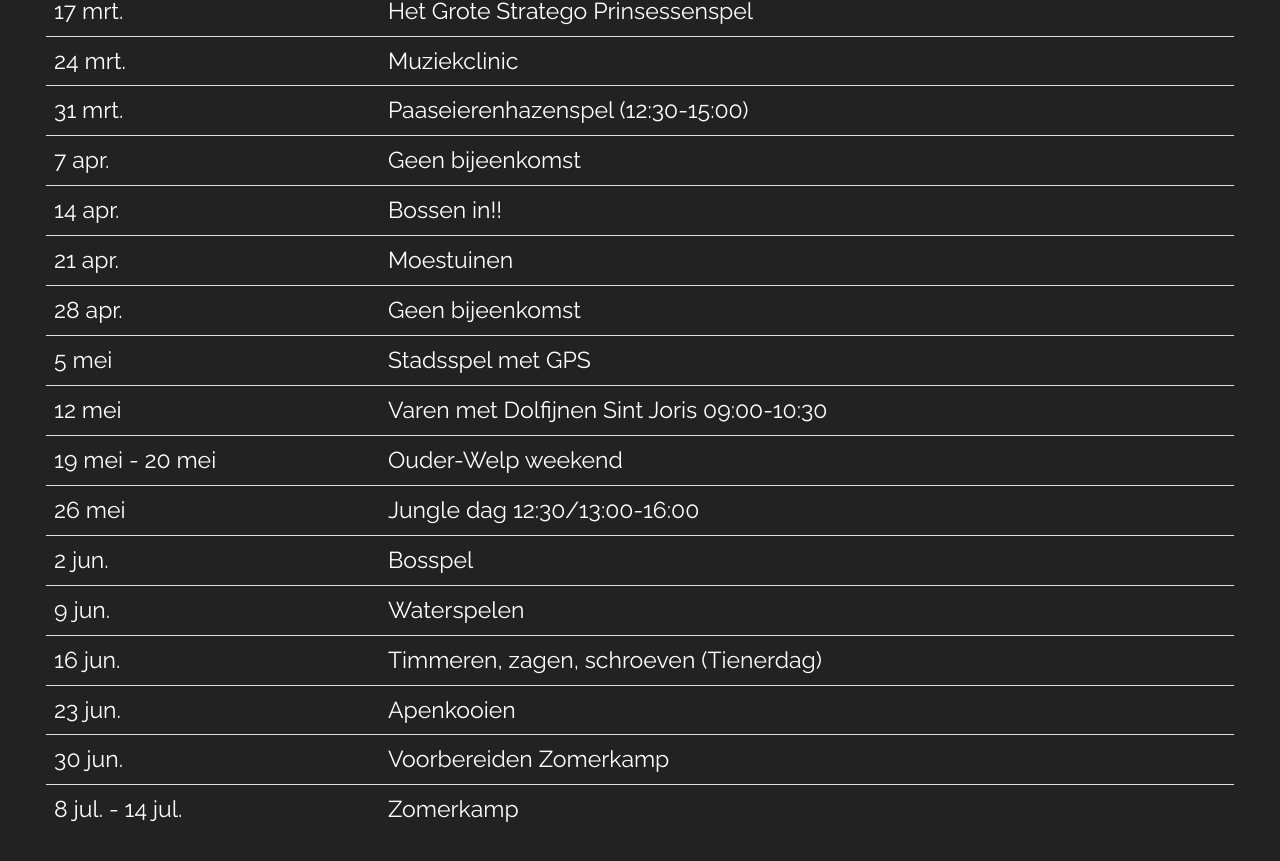
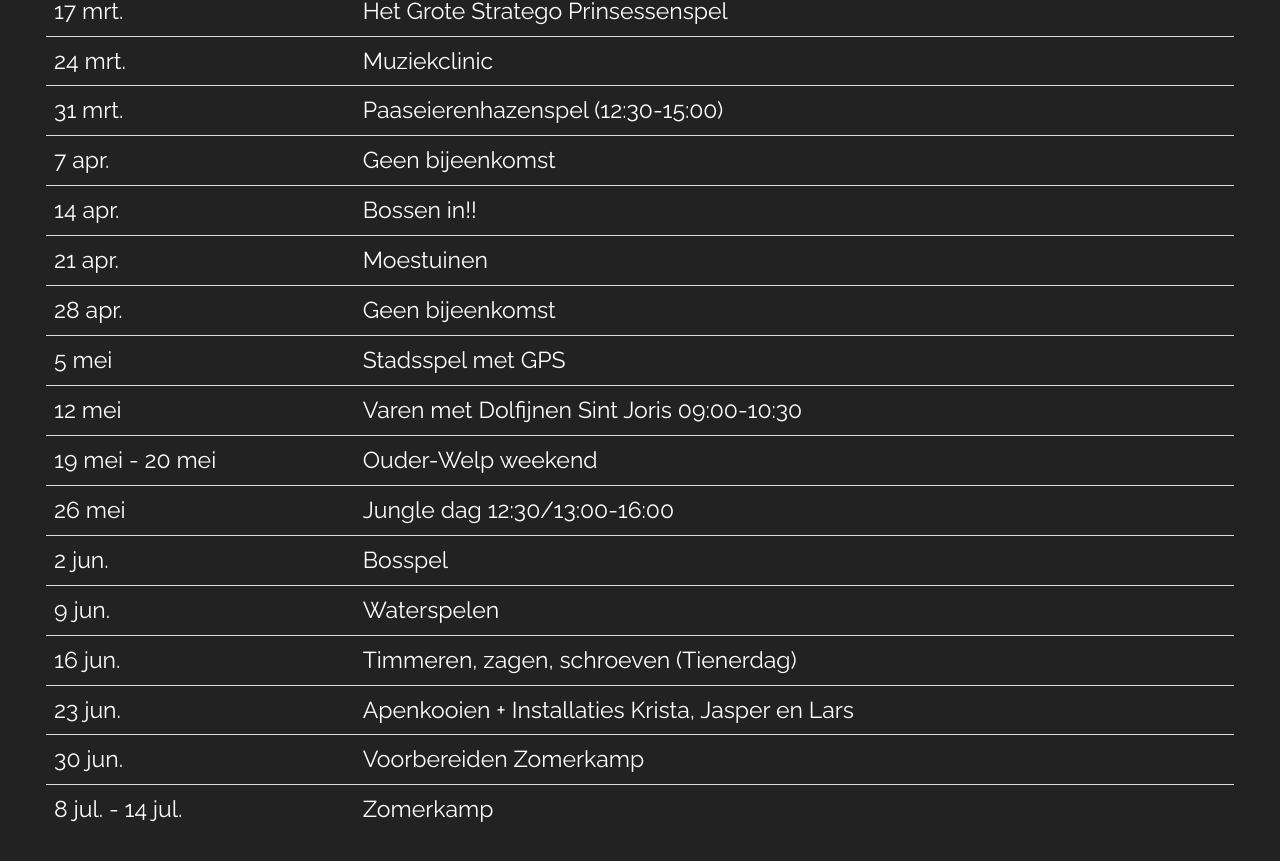
Before and after one commit to nognooitmeegemaakt/website, a Jekyll site: the page built from _agenda/welpen.md, in a window 1280 px wide and 900 px high, scrolled down 889 px. Shown: the top 861 px of the window. Built offline with Jekyll 4.4.1, drawn with Linux system fonts in a browser that asks for light colours; some web fonts are replaced; some of the changed text lies outside the part shown.

Commit message:
Update welpen.md Agenda through CMS
By Fabrizio Zanin (172.69.54.48)

```diff
--- a/_agenda/welpen.md
+++ b/_agenda/welpen.md
@@ -34,7 +34,7 @@ Aangepast op 8 mei.
 | 2 jun. | Bosspel |
 | 9 jun. | Waterspelen |
 | 16 jun. | Timmeren, zagen, schroeven (Tienerdag) |
-| 23 jun. | Apenkooien |
+| 23 jun. | Apenkooien + Installaties Krista, Jasper en Lars |
 | 30 jun. | Voorbereiden Zomerkamp |
 | 8 jul. - 14 jul. | Zomerkamp |
 {: .table :}
```
Also changed, not shown: other parts of _agenda/welpen.md (+1 -1 lines).
